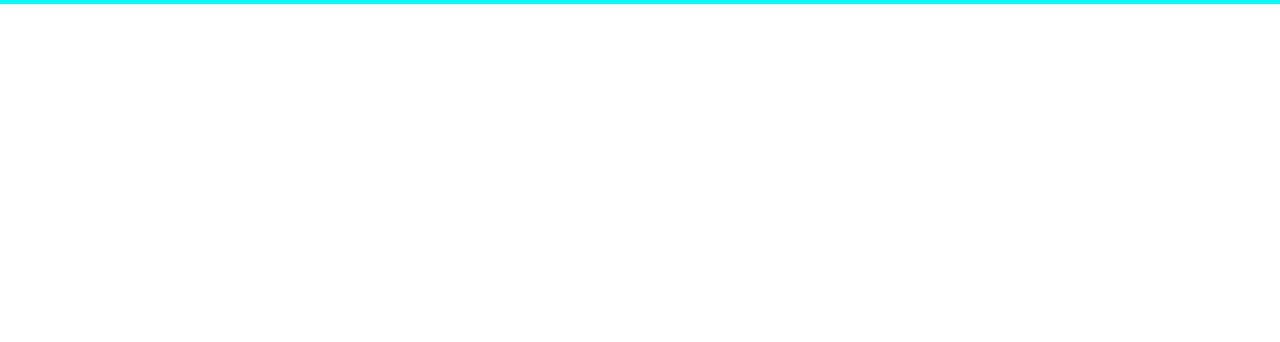
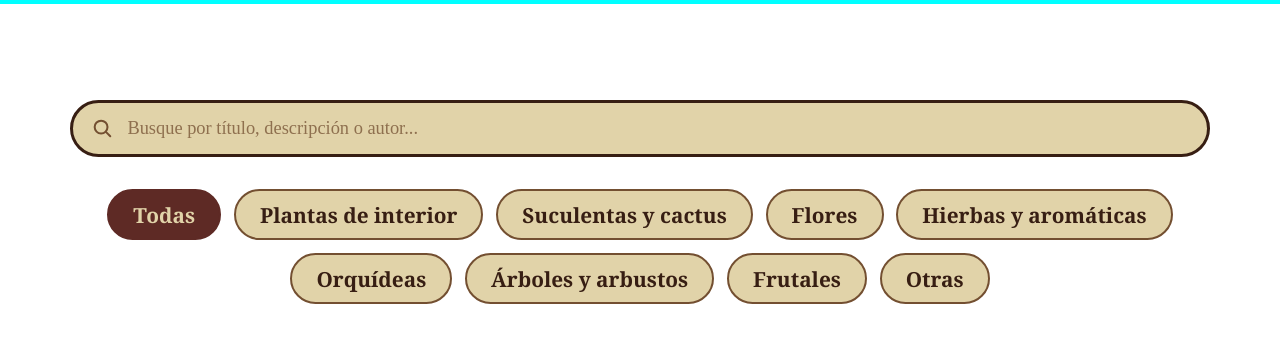
Before and after one commit to kamilaiturraldemadrigal/Valeria-s-Garden, a plain HTML site: page paginas/Buscar.html in a window 1280 px wide. Shown: the part 58-400 px from the top of the page. Drawn offline with Linux system fonts and the light colour scheme.

Commit message:
Añadir HTML y CSS de la sección de busqueda

```diff
--- a/activos/css/style.css
+++ b/activos/css/style.css
@@ -420,3 +420,157 @@ body{
     max-height: 300px;
   }
 }
+
+
+/* CSS para busqueda */
+
+/* =====================================================
+   BÚSQUEDA
+   ===================================================== */
+
+#busqueda {
+  display: flex;
+  flex-direction: column;
+  align-items: center;
+  padding-top: clamp(3rem, 12vh, 7rem);   /* baja un poco, sin quedar en el medio */
+  padding-bottom: 1.5rem;
+}
+
+/* Texto solo para lectores de pantalla */
+.oculto_visual {
+  position: absolute;
+  width: 1px;
+  height: 1px;
+  overflow: hidden;
+  clip-path: inset(50%);
+  white-space: nowrap;
+}
+
+/* ---------- Barra de búsqueda ---------- */
+.busqueda {
+  width: 100%;
+  max-width: 1140px;
+  margin: 0 auto 2rem;
+}
+
+.barra_busqueda {
+  position: relative;
+  display: flex;
+  align-items: center;
+}
+
+.barra_icono {
+  position: absolute;
+  left: 1.3rem;
+  color: #734F31;
+  pointer-events: none;
+}
+
+.barra_busqueda input {
+  width: 100%;
+  padding: 0.95rem 1.5rem 0.95rem 3.4rem;
+  font: inherit;
+  font-size: 1.15rem;
+  font-weight: 450;
+  color: #371E13;
+  background: #E1D3A9;
+  border: 3px solid #371E13;
+  border-radius: 999px;
+  transition: border-color 0.2s, box-shadow 0.2s;
+}
+
+.barra_busqueda input::placeholder {
+  color: #734F31;
+  opacity: 0.75;
+}
+
+.barra_busqueda input:hover {
+  border-color: #5E2A25;
+}
+
+.barra_busqueda input:focus {
+  outline: none;
+  border-color: #A85530;
+  box-shadow: 0 0 0 4px rgba(168, 85, 48, 0.3);
+}
+
+/* ---------- Categorías ---------- */
+.categorias {
+  display: flex;
+  flex-wrap: wrap;
+  justify-content: center;
+  gap: 0.8rem;
+  width: 100%;
+  max-width: 1140px;
+  margin: 0 auto;
+}
+
+.categoria_btn {
+  padding: 0.6rem 1.5rem;                 /* más grandes */
+  font-family: "Cormorant Garamond", Georgia, serif;
+  font-size: 1.3rem;
+  font-weight: 600;
+  color: #371E13;
+  background: #E1D3A9;
+  border: 2px solid #734F31;
+  border-radius: 999px;
+  cursor: pointer;
+  transition: background 0.2s, color 0.2s, border-color 0.2s, transform 0.1s;
+}
+
+.categoria_btn:hover {
+  border-color: #5E2A25;
+}
+
+.categoria_btn:hover:not(.activo) {
+  color: #E1D3A9;
+  background: #A85530;
+  border-color: #A85530;
+}
+
+/* Al hacer clic (mientras se presiona) */
+.categoria_btn:active {
+  transform: scale(0.96);
+}
+
+.categoria_btn.activo {
+  color: #E1D3A9;
+  background: #5E2A25;
+  border-color: #5E2A25;
+}
+
+.categoria_btn:focus-visible {
+  outline: 3px solid #A85530;
+  outline-offset: 2px;
+}
+
+/* ---------- Mensaje cuando no hay resultados ---------- */
+.busqueda_resultado {
+  margin: 1.5rem 0 0;
+  text-align: center;
+  font-weight: 600;
+  color: #5E2A25;
+}
+
+.busqueda_resultado:empty {
+  display: none;
+}
+
+/* Necesario: .publicacion usa display: grid y anularía el atributo hidden */
+.publicacion[hidden] {
+  display: none;
+}
+
+/* ---------- Móvil: las categorías se deslizan de lado ---------- */
+@media (max-width: 760px) {
+  .categorias {
+    flex-wrap: nowrap;
+    justify-content: flex-start;
+    overflow-x: auto;
+    padding-bottom: 0.6rem;
+  }
+
+  .categoria_btn {
+    flex-shrink: 0;
+  }
+}
--- a/paginas/Buscar.html
+++ b/paginas/Buscar.html
@@ -39,7 +39,42 @@
 
     </header>
 
+
+
+<main>
+
+    <section id="busqueda">
+
+    <form class="busqueda" role="search" action="#">
+        <label for="buscar" class="oculto_visual">Buscar publicaciones</label>
+
+        <div class="barra_busqueda">
+            <svg class="barra_icono" viewBox="0 0 24 24" width="22" height="22" fill="none" stroke="currentColor" stroke-width="2.2" stroke-linecap="round" aria-hidden="true">
+                <circle cx="11" cy="11" r="7"></circle>
+                <line x1="16.5" y1="16.5" x2="21" y2="21"></line>
+            </svg>
+            <input type="search" id="buscar" name="buscar" placeholder="Busque por título, descripción o autor...">
+        </div>
+    </form>
+
+    <div class="categorias" role="group" aria-label="Filtrar por categoría">
+        <button type="button" class="categoria_btn activo" data-categoria="todas" aria-pressed="true">Todas</button>
+        <button type="button" class="categoria_btn" data-categoria="interior" aria-pressed="false">Plantas de interior</button>
+        <button type="button" class="categoria_btn" data-categoria="suculentas" aria-pressed="false">Suculentas y cactus</button>
+        <button type="button" class="categoria_btn" data-categoria="flores" aria-pressed="false">Flores</button>
+        <button type="button" class="categoria_btn" data-categoria="hierbas" aria-pressed="false">Hierbas y aromáticas</button>
+        <button type="button" class="categoria_btn" data-categoria="orquideas" aria-pressed="false">Orquídeas</button>
+        <button type="button" class="categoria_btn" data-categoria="arbustos" aria-pressed="false">Árboles y arbustos</button>
+        <button type="button" class="categoria_btn" data-categoria="frutales" aria-pressed="false">Frutales</button>
+        <button type="button" class="categoria_btn" data-categoria="otras" aria-pressed="false">Otras</button>
+    </div>
+
+    <p class="busqueda_resultado" aria-live="polite"></p>
+
+</section>
+
+</main>
+
     <script src="../activos/js/script.js"></script>
-
 </body>
 </html>
```
